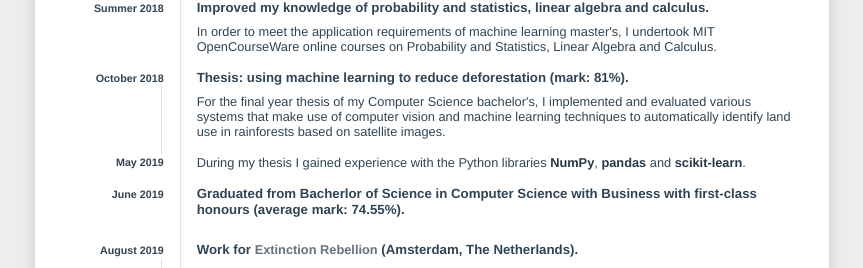
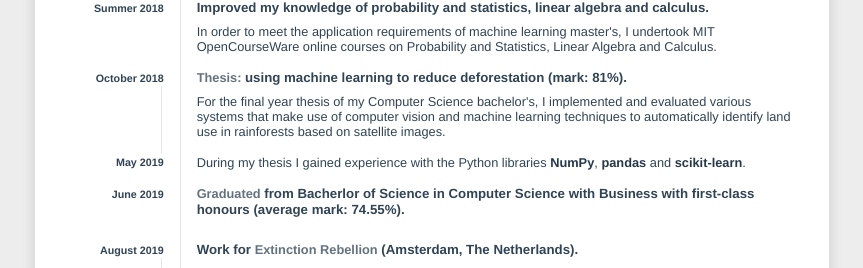
Before and after one commit to SamLubbers/CV, a Vue app: page / in a window 1280 px wide. Shown: the part 448-716 px from the top of the page, without its empty margins (208-1071 px from the left). Built offline with nearby package versions, Linux system fonts and the light colour scheme.

Commit message:
linked relevant files

```diff
--- a/src/components/Timeline.vue
+++ b/src/components/Timeline.vue
@@ -115,7 +115,12 @@
       <template #startDate>October 2018</template>
       <template #endDate>May 2019</template>
       <template #title>
-        Thesis: using machine learning to reduce deforestation (mark: 81%).
+        <a
+          href="https://github.com/SamLubbers/CV/raw/master/thesis_bachelors_SamLubbers.pdf"
+          target="_blank"
+          >Thesis:
+        </a>
+        using machine learning to reduce deforestation (mark: 81%).
       </template>
       <template #description>
         <p>
@@ -134,8 +139,14 @@
     <TimelineItem>
       <template #startDate>June 2019</template>
       <template #title>
-        Graduated from Bacherlor of Science in Computer Science with Business
-        with first-class honours (average mark: 74.55%).
+        <a
+          href="https://github.com/SamLubbers/CV/raw/master/certificate_transcript_SamLubbers.pdf"
+          target="_blank"
+        >
+          Graduated
+        </a>
+        from Bacherlor of Science in Computer Science with Business with
+        first-class honours (average mark: 74.55%).
       </template>
     </TimelineItem>
     <TimelineItem>
@@ -143,7 +154,9 @@
       <template #endDate>Present</template>
       <template #title>
         Work for
-        <a href="https://extinctionrebellion.nl/">Extinction Rebellion</a>
+        <a href="https://extinctionrebellion.nl/" target="_blank"
+          >Extinction Rebellion</a
+        >
         (Amsterdam, The Netherlands).
       </template>
       <template #description>
```
